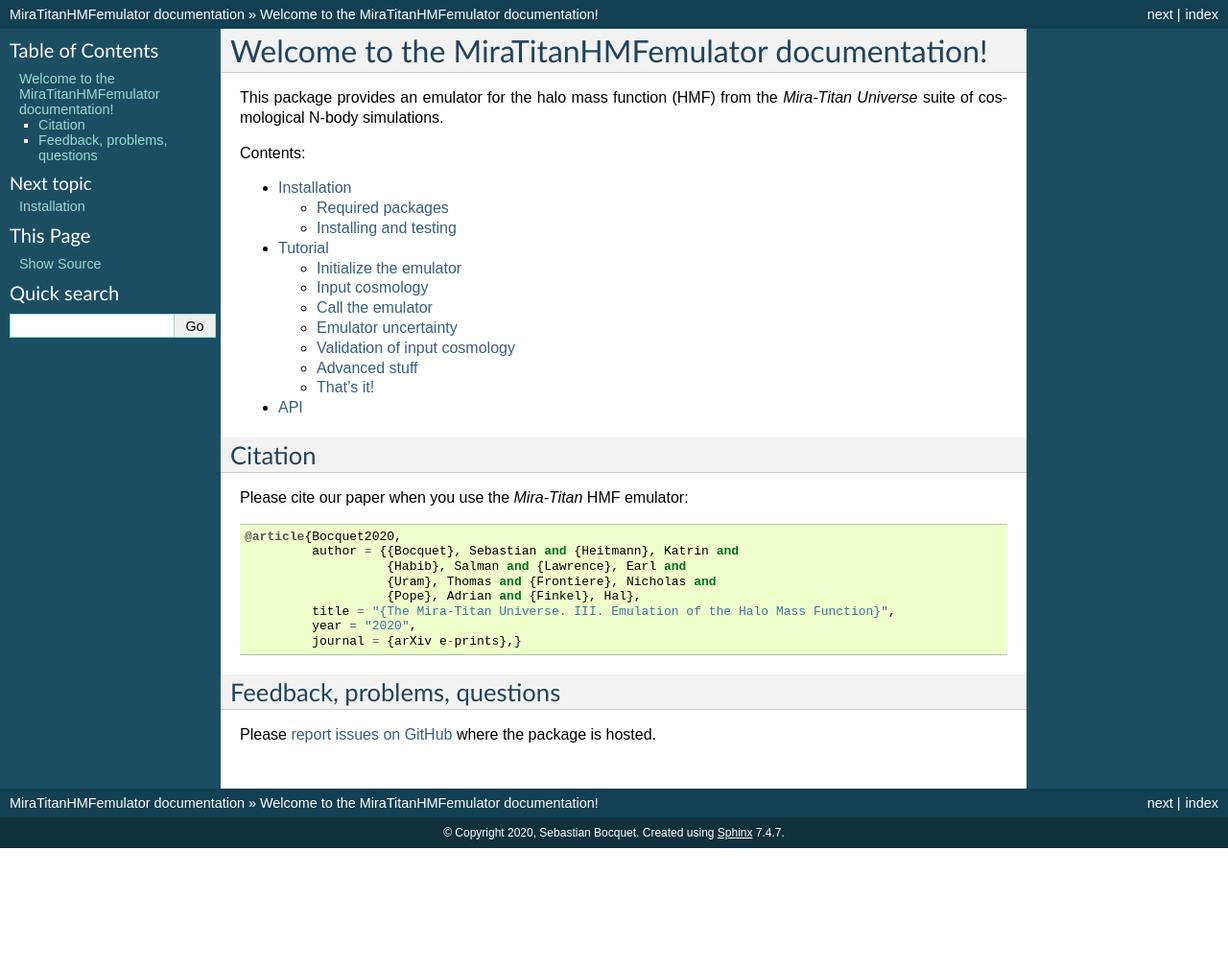
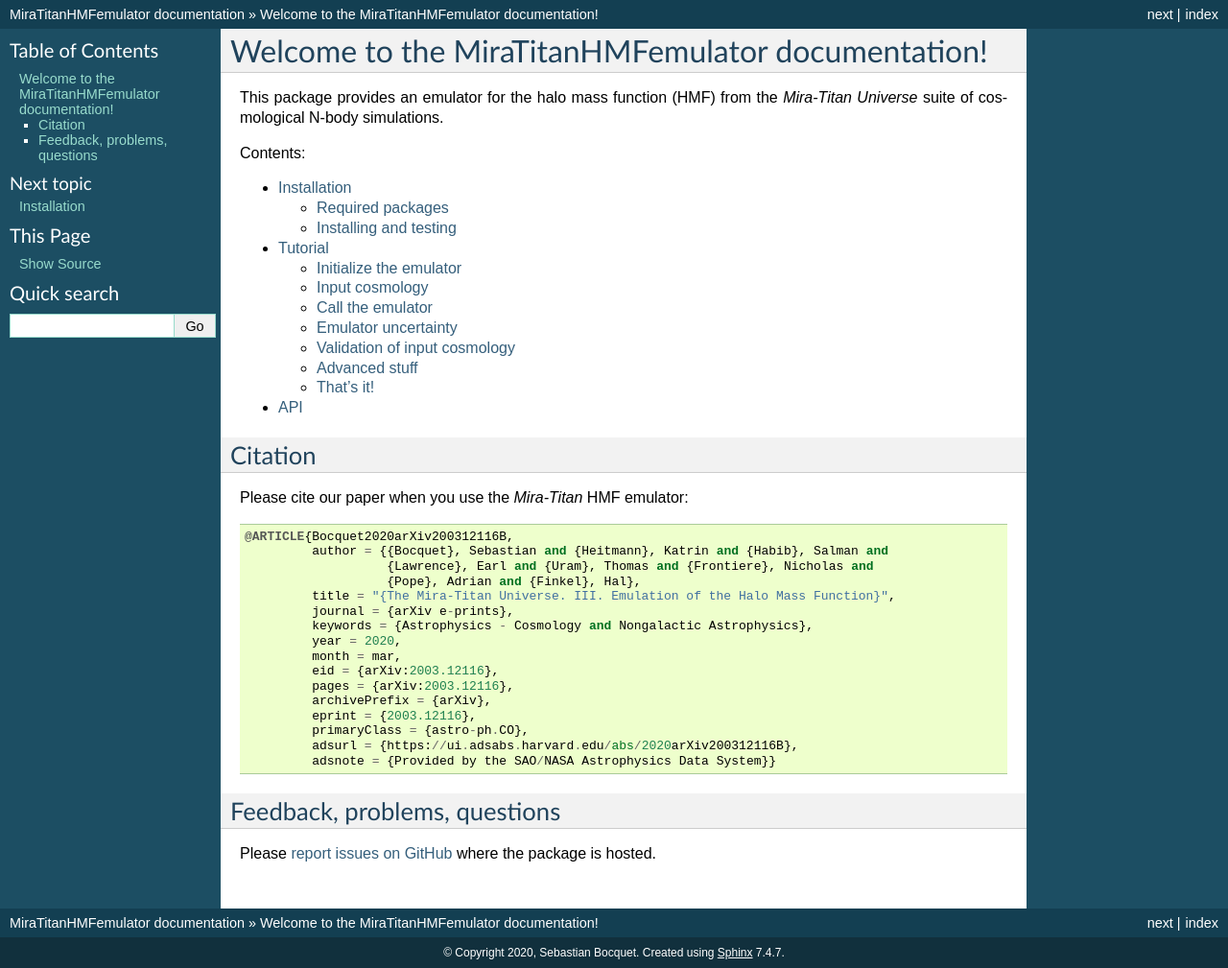
Before and after one commit to SebastianBocquet/MiraTitanHMFemulator, a Sphinx documentation site: the page built from docs/index.rst, in a window 1280 px wide. Shown: the whole page at 96% size. Built offline with Sphinx 7.4.7, drawn with Linux system fonts in a browser that asks for light colours; the version number could not be read and is left out; before the commit the page ends 900 px from its top, so only the background shows below that.

Commit message:
Add reference to arXiv preprint

```diff
--- a/docs/index.rst
+++ b/docs/index.rst
@@ -23,14 +23,23 @@ Citation
 
 Please cite our paper when you use the *Mira-Titan* HMF emulator::
 
-  @article{Bocquet2020,
-           author = {{Bocquet}, Sebastian and {Heitmann}, Katrin and
-                     {Habib}, Salman and {Lawrence}, Earl and
-                     {Uram}, Thomas and {Frontiere}, Nicholas and
+  @ARTICLE{Bocquet2020arXiv200312116B,
+           author = {{Bocquet}, Sebastian and {Heitmann}, Katrin and {Habib}, Salman and
+                     {Lawrence}, Earl and {Uram}, Thomas and {Frontiere}, Nicholas and
                      {Pope}, Adrian and {Finkel}, Hal},
            title = "{The Mira-Titan Universe. III. Emulation of the Halo Mass Function}",
-           year = "2020",
-           journal = {arXiv e-prints},}
+           journal = {arXiv e-prints},
+           keywords = {Astrophysics - Cosmology and Nongalactic Astrophysics},
+           year = 2020,
+           month = mar,
+           eid = {arXiv:2003.12116},
+           pages = {arXiv:2003.12116},
+           archivePrefix = {arXiv},
+           eprint = {2003.12116},
+           primaryClass = {astro-ph.CO},
+           adsurl = {https://ui.adsabs.harvard.edu/abs/2020arXiv200312116B},
+           adsnote = {Provided by the SAO/NASA Astrophysics Data System}}
+
 
 Feedback, problems, questions
 -----------------------------
```
Also changed, not shown: README.rst (+15 -6 lines).
